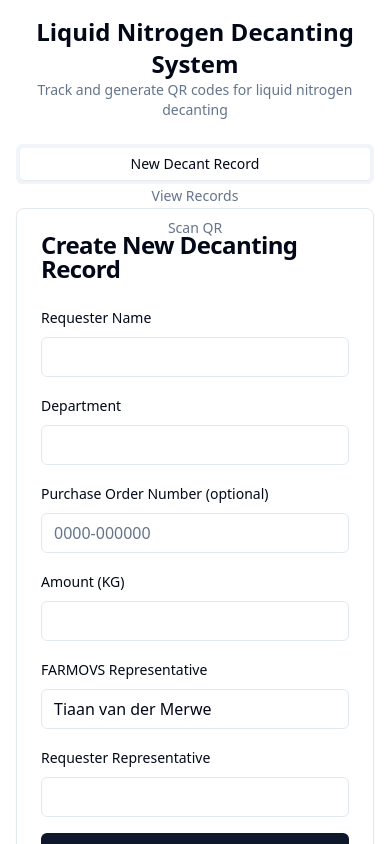
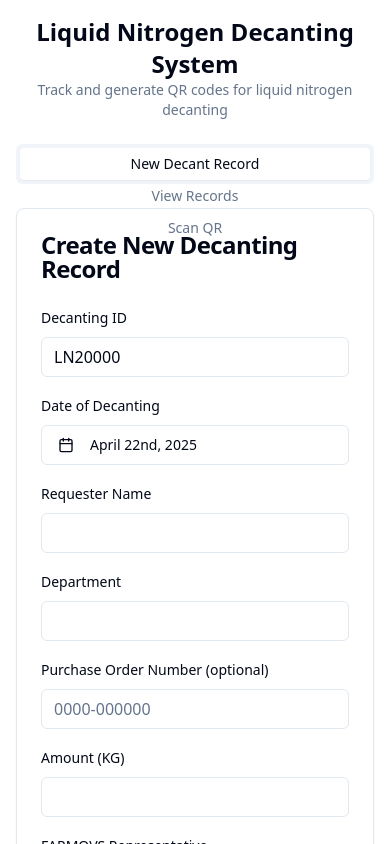
Before and after one commit to Juannyboy/cryo-tag-scribe-vault, a React (Vite) app: page / in a window 390 px wide. Shown: the top 844 px of the page. Built offline with nearby package versions, Linux system fonts and the light colour scheme.

Commit message:
Fix: Navigation and add features
- Fix back arrow navigation.
- Add "Date of Decanting" and custom ID input.
- Address QR code scan and local storage issues.
- Improve responsiveness.

```diff
--- a/src/components/decant/DecantForm.tsx
+++ b/src/components/decant/DecantForm.tsx
@@ -4,14 +4,20 @@ import { Card, CardContent, CardHeader, CardTitle } from "@/components/ui/card";
 import { Input } from "@/components/ui/input";
 import { Button } from "@/components/ui/button";
 import { Label } from "@/components/ui/label";
+import { Calendar } from "@/components/ui/calendar";
+import { Popover, PopoverContent, PopoverTrigger } from "@/components/ui/popover";
 import { DecanterRecord } from "@/types/decanter";
+import { format } from "date-fns";
+import { cn } from "@/lib/utils";
+import { CalendarIcon } from "lucide-react";
 
 interface DecantFormProps {
-  onSubmit: (record: Omit<DecanterRecord, "id" | "date">) => void;
+  onSubmit: (record: Omit<DecanterRecord, "date">) => void;
 }
 
 export function DecantForm({ onSubmit }: DecantFormProps) {
   const [formData, setFormData] = useState({
+    id: `LN2${new Date().getTime().toString().slice(-4)}`,
     requester: "",
     department: "",
     purchaseOrder: "",
@@ -20,6 +26,8 @@ export function DecantForm({ onSubmit }: DecantFormProps) {
     requesterRepresentative: "",
   });
 
+  const [decantDate, setDecantDate] = useState<Date | undefined>(new Date());
+
   const handleInputChange = (e: React.ChangeEvent<HTMLInputElement>) => {
     const { name, value } = e.target;
     setFormData(prev => ({ ...prev, [name]: value }));
@@ -27,12 +35,20 @@ export function DecantForm({ onSubmit }: DecantFormProps) {
 
   const handleSubmit = (e: React.FormEvent) => {
     e.preventDefault();
+
+    // Format the date
+    const formattedDate = decantDate
+      ? `${decantDate.getDate()}-${['Jan','Feb','Mar','Apr','May','Jun', 'Jul','Aug','Sep','Oct','Nov','Dec'][decantDate.getMonth()]}-${String(decantDate.getFullYear()).slice(2)}`
+      : format(new Date(), "dd-MMM-yy");
+
     onSubmit({
       ...formData,
       amount: formData.amount + "KG",
+      date: formattedDate
     });
 
     setFormData({
+      id: `LN2${new Date().getTime().toString().slice(-4)}`,
       requester: "",
       department: "",
       purchaseOrder: "",
@@ -40,6 +56,7 @@ export function DecantForm({ onSubmit }: DecantFormProps) {
       representative: "Tiaan van der Merwe",
       requesterRepresentative: "",
     });
+    setDecantDate(new Date());
   };
 
   return (
@@ -50,6 +67,46 @@ export function DecantForm({ onSubmit }: DecantFormProps) {
       <CardContent>
         <form onSubmit={handleSubmit} className="space-y-4">
           <div className="grid grid-cols-1 md:grid-cols-2 gap-4">
+            <div className="space-y-2">
+              <Label htmlFor="id">Decanting ID</Label>
+              <Input
+                id="id"
+                name="id"
+                value={formData.id}
+                onChange={handleInputChange}
+                required
+                placeholder="e.g., LN21001"
+              />
+            </div>
+
+            <div className="space-y-2">
+              <Label htmlFor="decantDate">Date of Decanting</Label>
+              <Popover>
+                <PopoverTrigger asChild>
+                  <Button
+                    id="decantDate"
+                    variant={"outline"}
+                    className={cn(
+                      "w-full justify-start text-left font-normal",
+                      !decantDate && "text-muted-foreground"
+                    )}
+                  >
+                    <CalendarIcon className="mr-2 h-4 w-4" />
+                    {decantDate ? format(decantDate, "PPP") : <span>Pick a date</span>}
+                  </Button>
+                </PopoverTrigger>
+                <PopoverContent className="w-auto p-0" align="start">
+                  <Calendar
+                    mode="single"
+                    selected={decantDate}
+                    onSelect={setDecantDate}
+                    initialFocus
+                    className={cn("p-3 pointer-events-auto")}
+                  />
+                </PopoverContent>
+              </Popover>
+            </div>
+
             <div className="space-y-2">
               <Label htmlFor="requester">Requester Name</Label>
               <Input
--- a/src/pages/Index.tsx
+++ b/src/pages/Index.tsx
@@ -1,3 +1,4 @@
+
 import { useState, useEffect } from "react";
 import { Tabs, TabsContent, TabsList, TabsTrigger } from "@/components/ui/tabs";
 import { DecantForm } from "@/components/decant/DecantForm";
@@ -17,49 +18,44 @@ const Index = () => {
   });
 
   const [activeRecord, setActiveRecord] = useState<DecanterRecord | null>(null);
-  const [lastId, setLastId] = useState(() => {
-    const saved = localStorage.getItem("lastDecanterID");
-    return saved ? parseInt(saved) : 1000;
-  });
+
+  // Remove lastId since we're now allowing custom IDs
 
   useEffect(() => {
     localStorage.setItem("decanterRecords", JSON.stringify(records));
   }, [records]);
 
-  const generateDecanterId = () => {
-    const nextId = lastId + 1;
-    setLastId(nextId);
-    localStorage.setItem("lastDecanterID", nextId.toString());
-    return `LN2${nextId}`;
-  };
-
-  const handleSubmit = (formData: Omit<DecanterRecord, "id" | "date">) => {
-    const currentDate = new Date();
-    const formattedDate = `${currentDate.getDate()}-${['Jan', 'Feb', 'Mar', 'Apr', 'May', 'Jun',
-                                                    'Jul', 'Aug', 'Sep', 'Oct', 'Nov', 'Dec'][currentDate.getMonth()]}-${String(currentDate.getFullYear()).slice(2)}`;
-
+  // The form now provides the complete record with ID and date
+  const handleSubmit = (formData: Omit<DecanterRecord, "date"> & { date: string }) => {
     const newRecord: DecanterRecord = {
-      id: generateDecanterId(),
-      date: formattedDate,
       ...formData,
       purchaseOrder: formData.purchaseOrder || "0000-000000",
     };
 
+    // Check if ID already exists
+    if (records.some(record => record.id === newRecord.id)) {
+      toast({
+        title: "ID Already Exists",
+        description: "Please choose a different Decanting ID.",
+        variant: "destructive",
+      });
+      return;
+    }
+
     setRecords(prev => [newRecord, ...prev]);
     setActiveRecord(newRecord);
   };
-
-  const withScanDate = (record: DecanterRecord, scanDateStr: string): DecanterRecord => ({
-    ...record,
-    date: scanDateStr,
-  });
 
   const handleGeneratePDF = (record: DecanterRecord) => {
     import("@/lib/pdf-generator").then(module => {
       module.generatePDF(record);
     }).catch(error => {
       console.error("Error generating PDF:", error);
-      alert("There was an error generating the PDF. Please try again.");
+      toast({
+        title: "Error Generating PDF",
+        description: "There was an error generating the PDF. Please try again.",
+        variant: "destructive",
+      });
     });
   };
 
--- a/src/pages/RecordPDF.tsx
+++ b/src/pages/RecordPDF.tsx
@@ -1,3 +1,4 @@
+
 import { useEffect, useState } from "react";
 import { useParams, useNavigate } from "react-router-dom";
 import { DecanterRecord } from "@/types/decanter";
@@ -40,7 +41,7 @@ export default function RecordPDF() {
   };
 
   const handleGoBack = () => {
-    navigate(-1); // This goes back to the previous page
+    navigate("/"); // This goes directly to the home page
   };
 
   if (!id)
```
